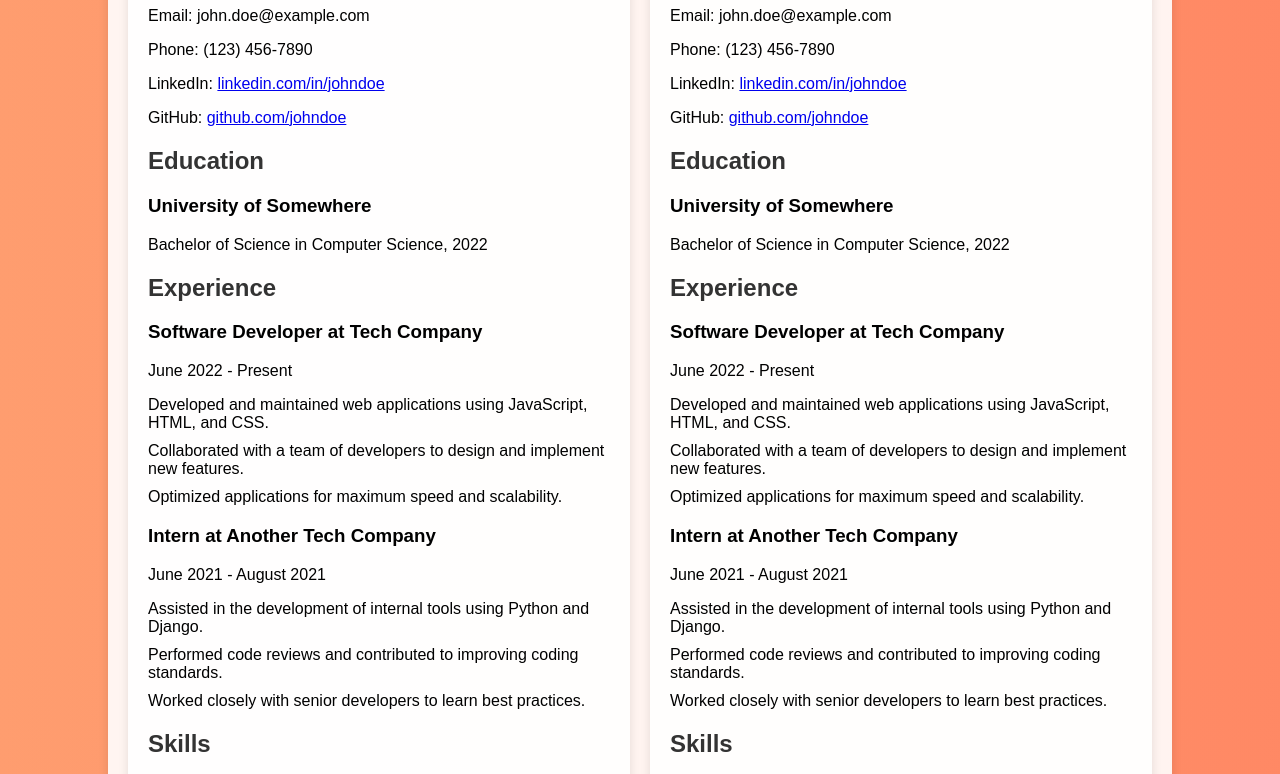
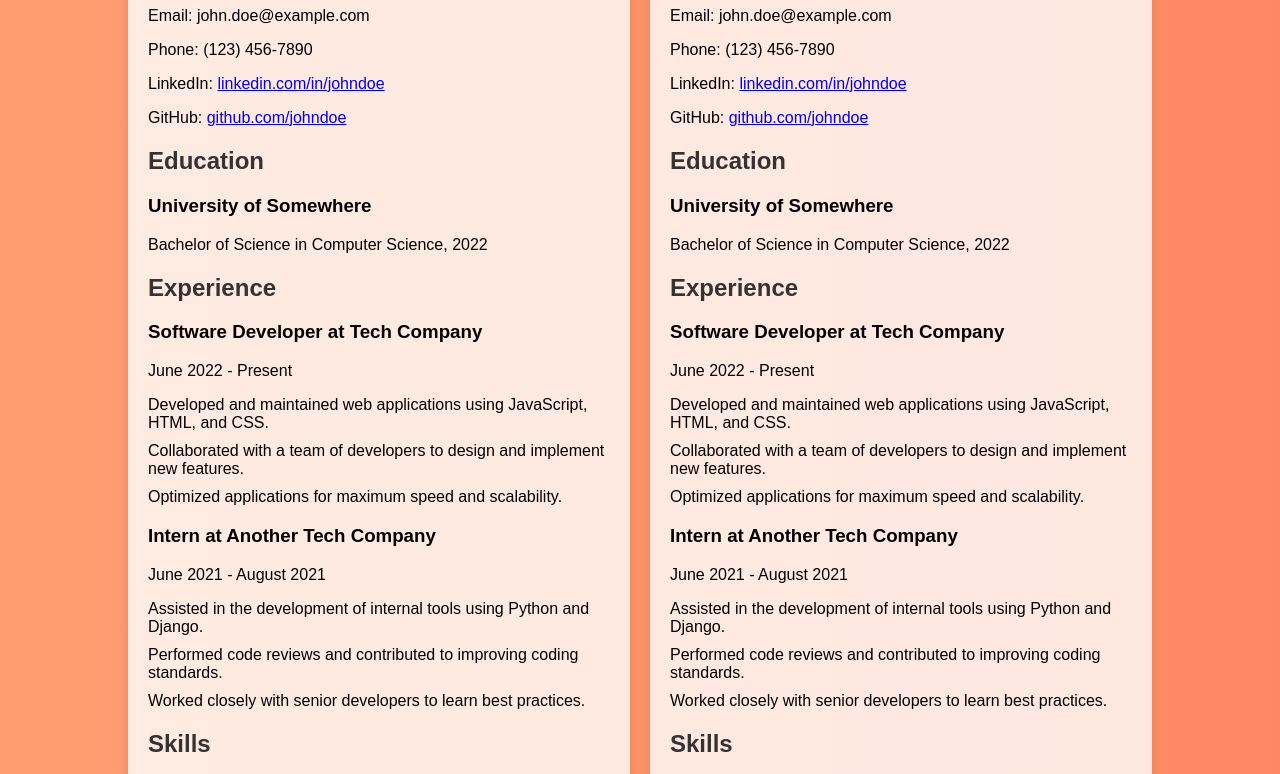
Before and after one commit to Arminn2781/Simple-Web-Resume, a plain HTML site: page index.html in a window 1280 px wide. Shown: the part 133-907 px from the top of the page. Drawn offline with Linux system fonts and the light colour scheme.

Commit message:
Update index.html

```diff
--- a/index.html
+++ b/index.html
@@ -31,8 +31,6 @@
             margin: auto;
             overflow: hidden;
             padding: 20px;
-            background: rgba(255, 255, 255, 0.9);
-            box-shadow: 0 0 10px rgba(0, 0, 0, 0.1);
             display: flex;
             justify-content: space-between;
             gap: 20px;
@@ -42,7 +40,7 @@
         .resume {
             flex: 1;
             padding: 20px;
-            background: rgba(255, 255, 255, 0.9);
+            background: rgba(255, 255, 255, 0.8);
             box-shadow: 0 0 10px rgba(0, 0, 0, 0.1);
         }
 
```
